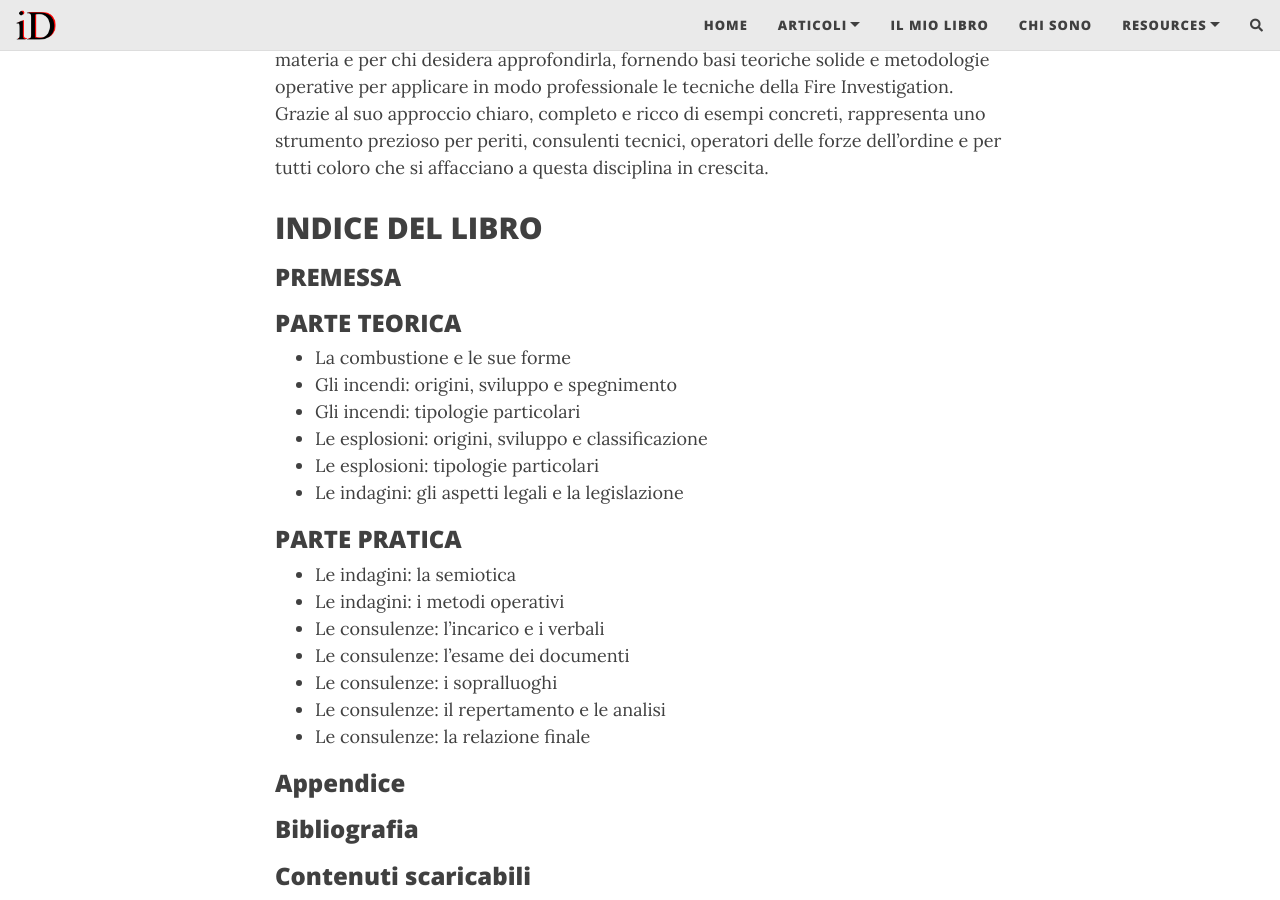
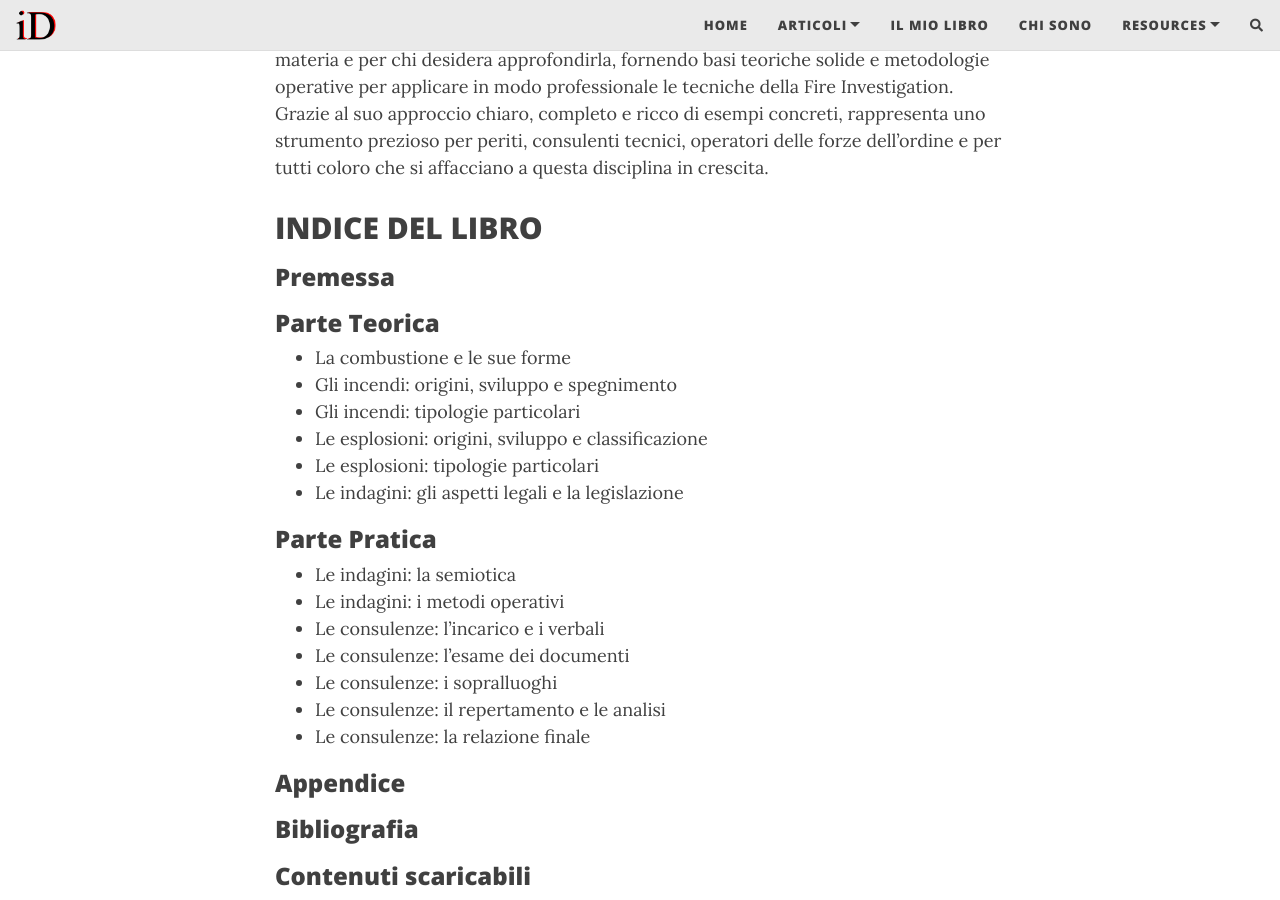
Before and after one commit to rosariodietze/sitotest, a Jekyll site: the page built from libro.md, in a window 1280 px wide and 900 px high, scrolled down 1554 px. Built offline with Jekyll 4.4.1, drawn with Linux system fonts in a browser that asks for light colours; nearby versions of some CDN libraries; comment, search, counter and statistics services are not loaded.

```diff
--- a/libro.md
+++ b/libro.md
@@ -31,9 +31,9 @@ Grazie al suo approccio chiaro, completo e ricco di esempi concreti, rappresenta
 
 ## INDICE DEL LIBRO
 
-### PREMESSA
+### Premessa
 
-### PARTE TEORICA
+### Parte Teorica
 - La combustione e le sue forme
 - Gli incendi: origini, sviluppo e spegnimento
 - Gli incendi: tipologie particolari
@@ -41,7 +41,7 @@ Grazie al suo approccio chiaro, completo e ricco di esempi concreti, rappresenta
 - Le esplosioni: tipologie particolari
 - Le indagini: gli aspetti legali e la legislazione
 
-### PARTE PRATICA
+### Parte Pratica
 - Le indagini: la semiotica
 - Le indagini: i metodi operativi
 - Le consulenze: l’incarico e i verbali
```
